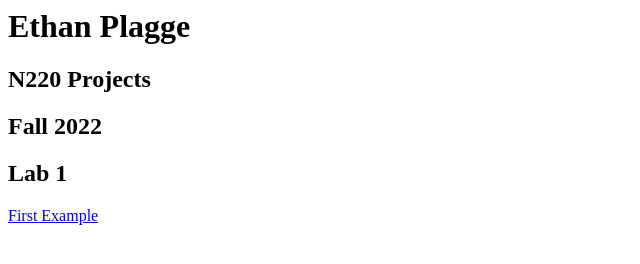
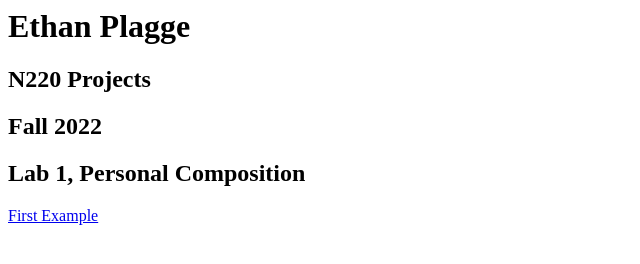
Before and after one commit to ethanplagge/n220Fall2022, a plain HTML site: page index.html in a window 1280 px wide. Shown: the whole page, without its empty margins (0-640 px from the left). Drawn offline with Linux system fonts and the light colour scheme.

```diff
--- a/index.html
+++ b/index.html
@@ -3,7 +3,7 @@
        <h1>Ethan Plagge</h1>
        <h2>N220 Projects</h2>
        <h2>Fall 2022</h2>
-       <h2>Lab 1</h2>
+       <h2>Lab 1, Personal Composition</h2>
        <p><a href="labs/lab1/index.html">First Example</a></p>
     </body>
 </html>
```
